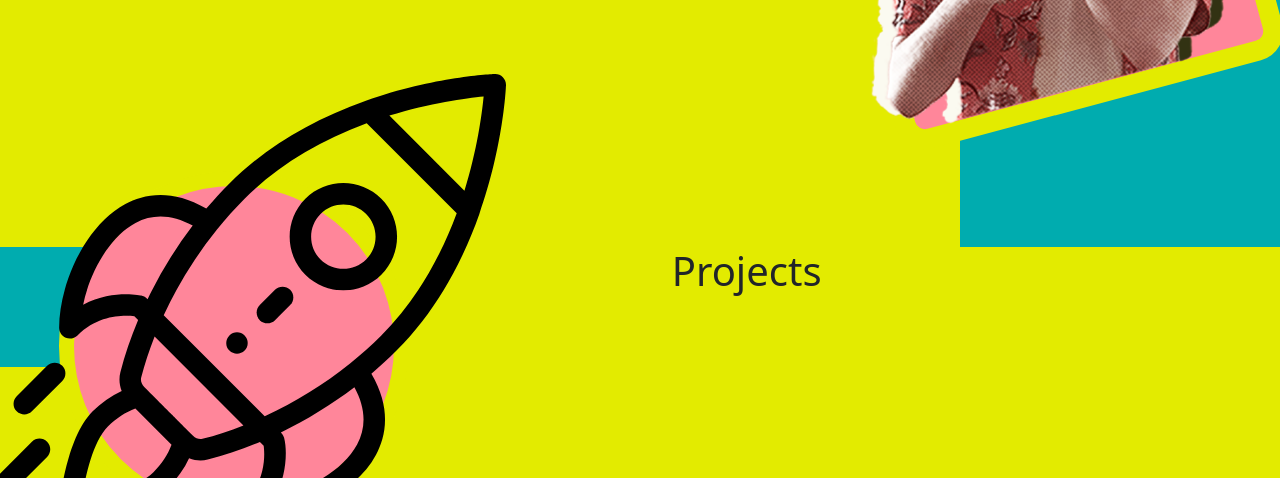
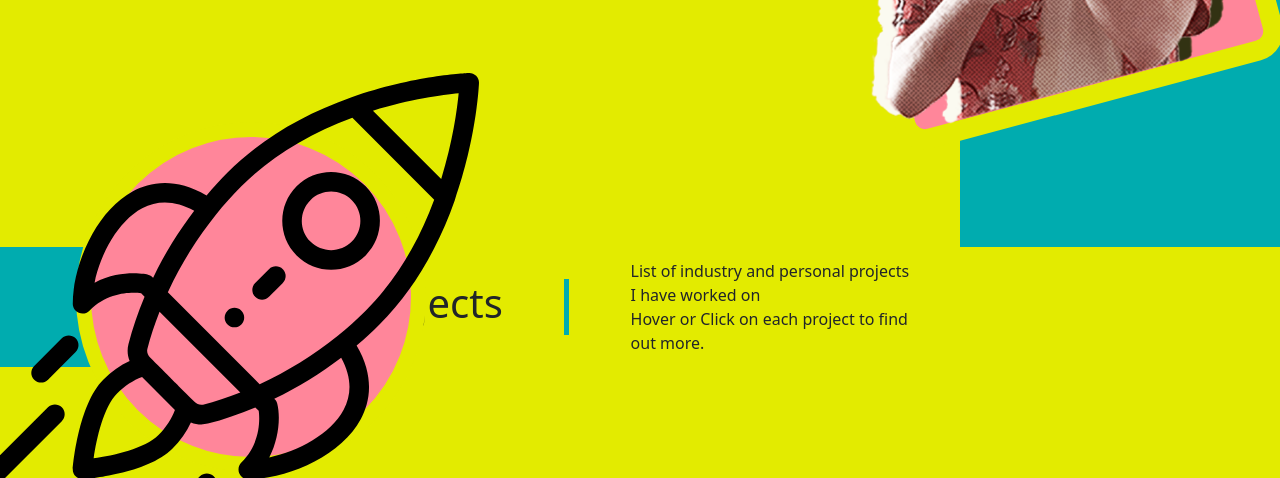
Before and after one commit to kacpermazur/portfolio-site-2021, a plain HTML site: page index.html in a window 1280 px wide. Shown: the part 473-951 px from the top of the page. Drawn offline with Linux system fonts and the light colour scheme.

Commit message:
title css

```diff
--- a/css/override.css
+++ b/css/override.css
@@ -57,13 +57,14 @@
 
 .roundImage
 {
+    position: absolute;
     height: 350px;
     width: 350px;
 
     background-color: #ff869a;
 
-    margin-top: -40%;
-    margin-left: 25%;
+    margin-top: -185px;
+    margin-left: 5%;
 
     border: 15px solid #e3eb00;
     border-radius: 200px;
@@ -72,13 +73,25 @@
 
 .spaceShip
 {
-    height: 550px;
-    width: 550px;
+    height: 500px;
+    width: 500px;
 
-    margin-top: -35%;
-    margin-left: -37%;
+    margin-top: -20%;
+    margin-left: -35%;
     z-index: -100;
 
     pointer-events: none;
     user-select: none;
 }
+
+.projectTitle
+{
+    text-align: right;
+    margin-right: 15%;
+}
+
+.seperatorLine
+{
+    border-right: 5px solid #00acaf;
+    height: 100px;
+}
--- a/index.html
+++ b/index.html
@@ -82,21 +82,35 @@
 <!-- Titlte Section -->
   <section id="title_section">
     <div class="container-fluid w-100 mx-0" style="height: 15vh;">
+      <div class="row h-100 align-items-center">
 
-    <div class="row align-items-center">
-      <div class="col-lg-2" style="height: 15vh; z-index: 1;">
-        <div class="roundImage">
-          <img src="/content/startup.svg" class="rounded spaceShip" alt="..." unselectable="on">
+        <div class="col-lg-2">
+          <div class="roundImage"><img src="/content/startup.svg" class="rounded spaceShip" alt="..." unselectable="on"></div>
+
         </div>
-      </div>
 
-      <div class="col-lg-10" style="height: 15vh; background-color: #e3eb00;">
-        <span class="text-center">
-          <h1>Projects</h1>
-        </span>
+        <div class="col-lg-10 h-100" style="background-color: #e3eb00;">
+          <div class="container-fluid px-0 mx-0 h-100 w-100" >
+            <div class="row align-items-center h-100">
+
+              <div class="col-4" style="border-right: 5px solid #00acaf;">
+                <h1 class="projectTitle">Projects</h1>
+              </div>
+
+              <div class="col-4">
+                <p style="margin-left: 15%; padding-bottom: unset; margin-bottom: unset;">
+                  List of industry and personal projects I have worked on <br>
+                  Hover or Click on each project to find out more.
+                </p>
+              </div>
+
+            </div>
+          </div>
+
+        </div>
+
       </div>
     </div>
-
   </section>
 
 
```
